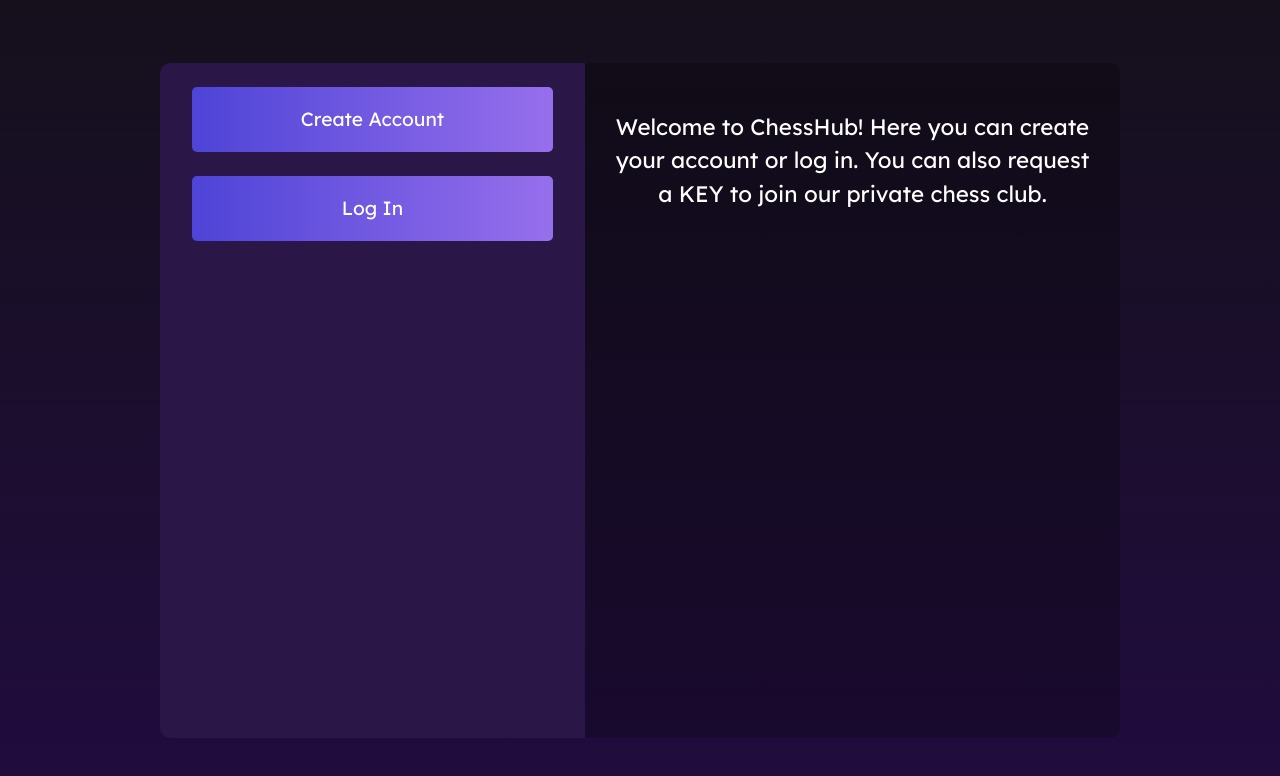
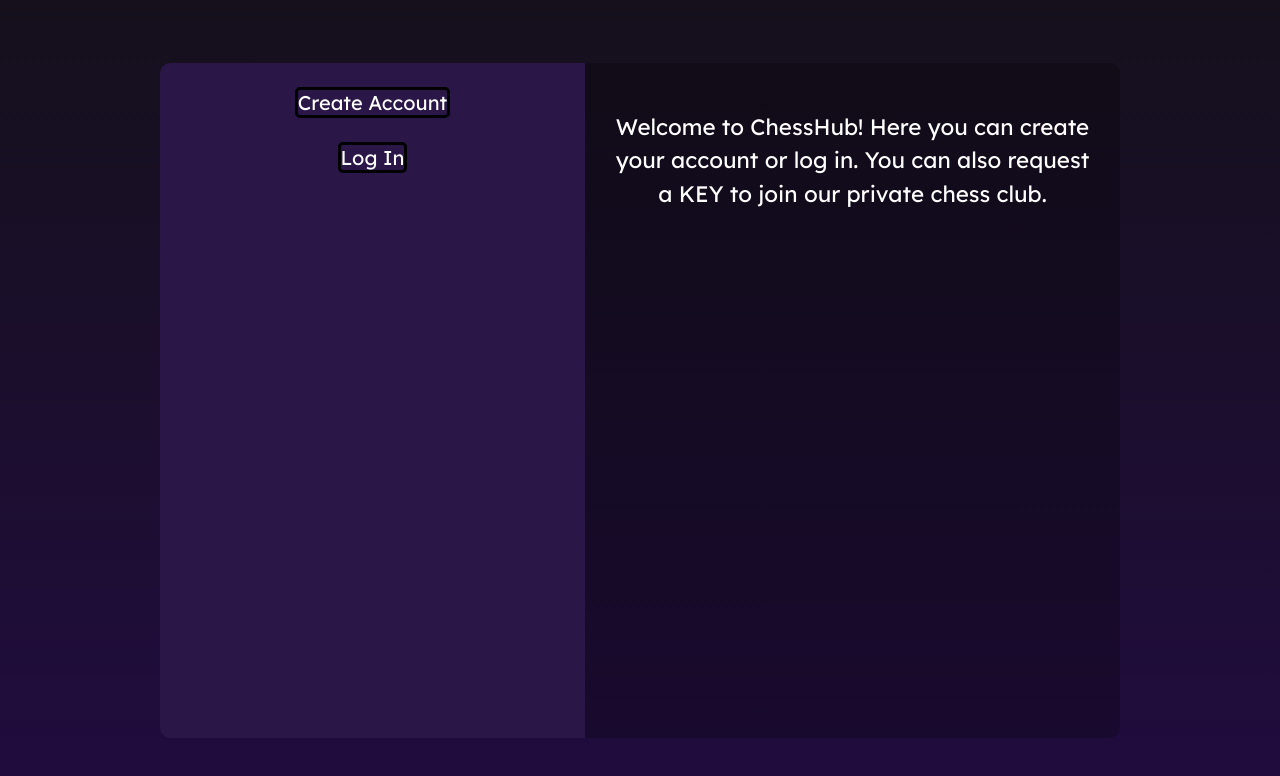
Before and after one commit to MaximMudrak23/ChessHubFront, a React (Vite) app: page / in a window 1280 px wide. Shown: the top 776 px of the page. Built offline with nearby package versions, Linux system fonts and the light colour scheme.

Commit message:
button component is fixed

```diff
--- a/src/shared/Button/index.tsx
+++ b/src/shared/Button/index.tsx
@@ -2,18 +2,29 @@
 
 type Props = {
     text?: string;
-    onClick?: () => void;
+    img?: string;
+    width?: string;
+    height?: string;
+    background?: string;
+    border?: string;
+    radius?: number;
+    onClick: () => void;
 }
 
-export default function Button({text, onClick}: Props) {
-    return (
-        <button
-            className={s.button}
-            onClick={onClick}
-        >
-            <span>{text}</span>
-        </button>
-    )
+export default function Button({text, img, width='auto', height='auto', background='transparent', border='3px solid black', radius=5, onClick}: Props) {
+    return <button
+        type='button'
+        className={s.button}
+        style={{
+            width: width,
+            height: height,
+            background: background,
+            border: border,
+            borderRadius: `${radius}px`,
+        }}
+        onClick={onClick}
+    >
+        {img && <img src={img} alt={'Button icon'} />}
+        {text && <span>{text}</span>}
+    </button>
 }
-
-// ПОФИКСИТЬ КНОПКУ, А ТО ЕЕ НИГДЕ НЕЗЯ ЮЗАТЬ
--- a/src/shared/Button/styles.module.scss
+++ b/src/shared/Button/styles.module.scss
@@ -1,17 +1,22 @@
 .button {
-    width: 85%;
-    height: 65px;
-    background: linear-gradient(to right, #4E44D7, #966FEC);
+    color: white;
+    font-size: 1.25rem;
+    transition: transform 0.05s ease;
 
-    border: 0;
-    border-radius: 5px;
-
-    color: white;
-    font-size: 1.2rem;
+    display: flex;
+    align-items: center;
+    justify-content: center;
+    gap: 4px;
 
     cursor: grab;
 
+    img {
+        width: 1.65rem;
+        height: 1.65rem;
+    }
+
     &:active {
         cursor: grabbing;
+        transform:translateY(2px);
     }
 }
```
Also changed, not shown: 1 other file (tests, documents, lock files or other folders).
